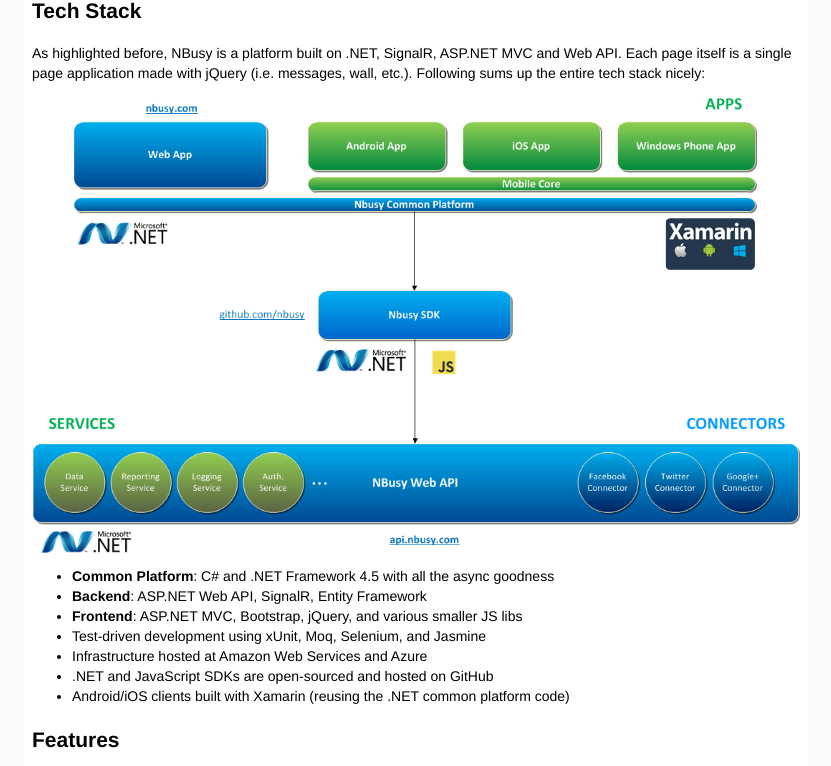
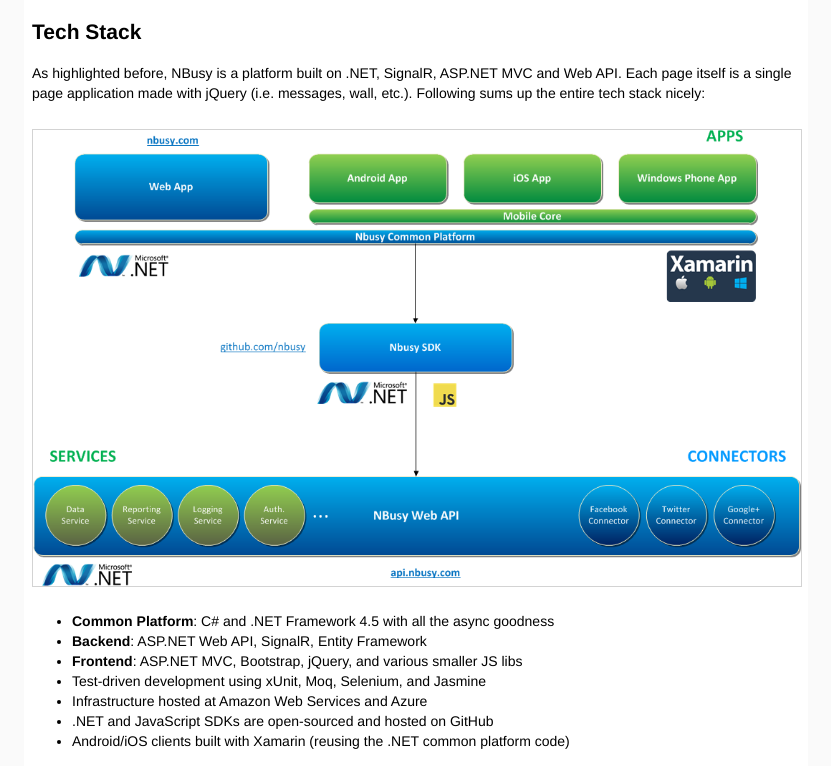
Before and after one commit to soygul/soygul.github.io, a plain HTML site: page nbusy/index.html in a window 1280 px wide. Shown: the part 639-1405 px from the top of the page, without its empty margins (224-1055 px from the left). Drawn offline with Linux system fonts and the light colour scheme.

Commit message:
auto border all images

```diff
--- a/site.css
+++ b/site.css
@@ -14,11 +14,14 @@
   line-height: 1.42857;
 }
 
-img {
+a > img {
   margin-left: auto;
   margin-right: auto;
   display: block;
   max-width: 100%;
+  border: 1px solid lightgrey;
+  margin-top: 25px;
+  margin-bottom: 25px;
 }
 
 .home-button {
@@ -26,7 +29,3 @@
   color: darkblue;
   font-weight: bold;
 }
-
-.border {
-  border: 1px solid lightgrey;
-}
```
